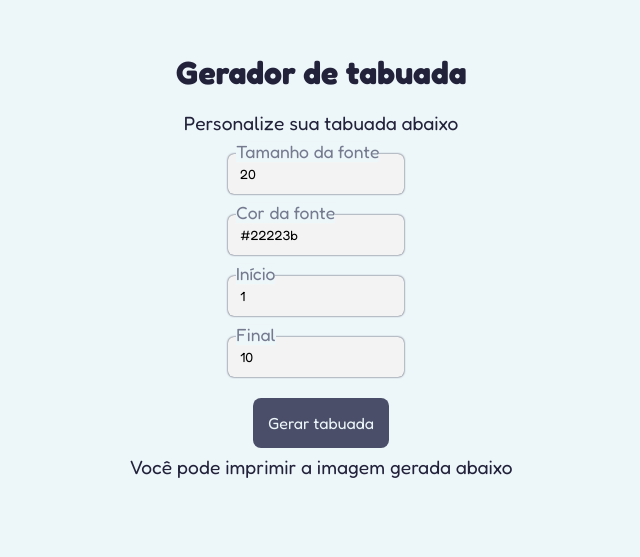
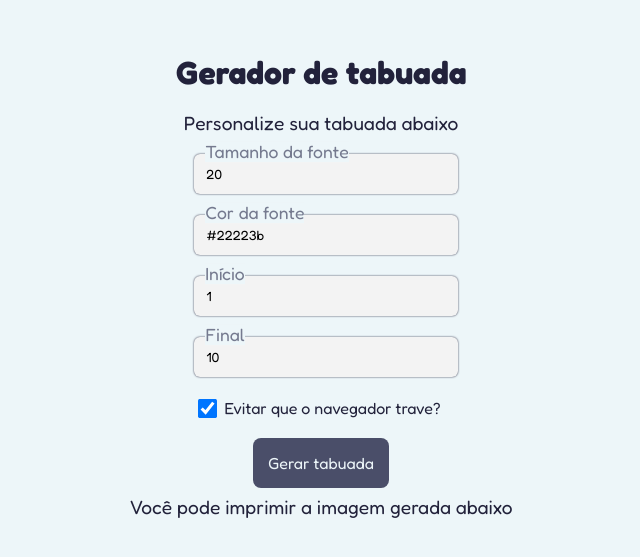
Before and after one commit to Victoreisdavid/gerador-de-tabuada, a Next.js app: page / in a window 1280 px wide. Shown: the part 107-664 px from the top of the page, without its empty margins (319-959 px from the left). Built offline with nearby package versions, Linux system fonts and the light colour scheme.

Commit message:
Adicionado verificação de limite do canvas

```diff
--- a/package.json
+++ b/package.json
@@ -18,6 +18,7 @@
   },
   "homepage": "https://github.com/Victoreisdavid/gerador-de-tabuada#readme",
   "dependencies": {
+    "canvas-size": "^1.2.5",
     "next": "^12.1.0",
     "react": "^17.0.2",
     "react-dom": "^17.0.2"
--- a/pages/index.js
+++ b/pages/index.js
@@ -1,5 +1,6 @@
 import Head from "next/head";
 import { useEffect } from "react";
+import canvasSize from "canvas-size";
 
 /**
  * Gera uma tabuada
@@ -32,15 +33,32 @@ export default function Main() {
                 }, 50)
             })
         }
+        /**
+         * Testa o tamanho do canvas para ver se não atingiu o limite.
+         * @param {Boolean} avoidCrashes Define se a opção de evitar crashes está ativada.
+         * @param {Number} canvasWidth Largura do canvas
+         * @param {Number} canvasHeight Altura do canvas
+         * @returns {Boolean} Se o canvas é válido ou não
+         */
+        function Test(avoidCrashes, canvasWidth, canvasHeight) {
+            if(avoidCrashes) {
+                /* Verificando se o tamanho não passa do limite imposto pelo navegador */
+                const isValid = canvasSize.test({
+                    width: canvasWidth,
+                    height: canvasHeight
+                })
+                return isValid
+            } else {
+                return true
+            }
+        }
         generateButton.addEventListener("click", async () => {
             let Time = Date.now()
             const min = Number(document.querySelector("#minimum")?.value) || 1
             const max = Number(document.querySelector("#maximum")?.value) || 10
             const fontSize = Number(document.querySelector("#font-size")?.value) || 20
             const fontColor = document.querySelector("#font-color")?.value || "#22223b"
-            if(max > 500) {
-                return alert("O valor máximo permitido é 500, acima disso a imagem pode bugar.")
-            }
+            const avoidCrashes = document.querySelector("#avoid-crash").checked
             if(max < min) {
                 return alert("O valor mínimo é maior que o máximo")
             }
@@ -63,13 +81,13 @@ export default function Main() {
             let canvasWidth = 0
 
             /* Colocando os resultados na variável texts */
+            let t = null
             for(const key of keys) {
                 const results = operations[key]
                 const resultsKeys = Object.keys(results)
                 if(!firstY) {
                     firstY = y
                 }
-                let t = null
                 for(const resultKey of resultsKeys) {
                     const result = operations[key][resultKey]
                     const txt = `${key} x ${resultKey} = ${result}`
@@ -86,8 +104,8 @@ export default function Main() {
                     rows += 1
                     y = firstY
                     x += ctx.measureText(t).width + fontSize
-                    if(x + fontSize >= canvasWidth) {
-                        canvasWidth += (ctx.measureText(t).width + fontSize) * 2
+                    if(x + fontSize * 1.7 >= canvasWidth) {
+                        canvasWidth += (ctx.measureText(t).width + fontSize) * 1.8
                     }
                 } else {
                     rows = 0
@@ -95,6 +113,18 @@ export default function Main() {
                     y += fontSize
                     firstY = null
                 }
+            }
+
+            if(!Test(avoidCrashes, canvasWidth, canvasHeight)) {
+                image_container.innerHTML = "<p style=\"text-align: center; color: red\">Seu navegador foi protegido de um possível crash! <br/> A imagem ficou simplesmente gigante. Diminua o tamanho da fonte ou os números da tabuada e tente novamente. <br /> Você pode desmarcar a checkbox \"Evitar que o navegador trave?\" para que seu navegador não seja protegido. Mas lembre-se que isso pode bugar seu navegador e levar ele a crashar.</p>"
+                return;
+            }
+
+            const outerElement = texts.filter(txt => txt.x + fontSize * 1.7 >= canvasWidth)
+            const largest = [...texts].sort((a, b) => b.x - a.x)[0].x
+
+            if(outerElement) {
+                canvasWidth += largest / 6
             }
 
             /* Definindo altura e largura */
@@ -121,7 +151,7 @@ export default function Main() {
         <>
             <Head>
                 <title>Gerador de tabuada</title>
-                <meta name="description" content="Gere tabuadas prontas do 0 até o 500 em um piscar de olhos!"/>
+                <meta name="description" content="Gere tabuadas prontas em um piscar de olhos!"/>
                 <meta name="robots" content="index, follow"/>
             </Head>
             <header>
@@ -144,7 +174,14 @@ export default function Main() {
                     <div className="placeholder">
                         Final
                     </div>
+                    <div id="checkbox-container" title="Impede a geração de imagens gigantes que podem crashar seu navegador">
+                        <input type="checkbox" defaultChecked={true} id="avoid-crash" name="avoid-crash"/>
+                        <label htmlFor="avoid-crash">
+                            Evitar que o navegador trave?
+                        </label>
+                    </div>
                 </div>
+                <br />
                 <button id="generate">
                     Gerar tabuada
                 </button>
--- a/styles/global.css
+++ b/styles/global.css
@@ -49,22 +49,23 @@ button {
     cursor: pointer;
 }
 
-input {
+input[type=number], input[type=text] {
+    width: 100%;
     display: block;
+    margin-left: -7px;
     padding: 12px;
-    margin-right: 10px;
     border: none;
     border-radius: 6px;
     box-shadow: 0px 0px 2px 0px var(--color1);
     background-color: #f3f3f3;
 }
 
-input:focus {
+input[type=number]:focus, input[type=text]:focus {
     outline: none;
 }
 
-input::-webkit-outer-spin-button,
-input::-webkit-inner-spin-button {
+input[type=number]::-webkit-outer-spin-button,
+input[type=number]::-webkit-inner-spin-button {
   -webkit-appearance: none;
   margin: 0;
 }
@@ -73,13 +74,23 @@ input[type=number] {
   -moz-appearance: textfield;
 }
 
+input[type=checkbox] {
+    margin-right: 10px;
+    transform: scale(1.5);
+    box-shadow: none;
+}
+
+input[type=checkbox]:focus {
+    outline: none;
+    box-shadow: none;
+}
 
 .placeholder {
     width: fit-content;
+    margin-left: 4px;
     transform: translateY(-252%);
     background-color: var(--color3);
     color: var(--color4);
-    margin-left: 8px;
     font-size: 1.1em;
 }
 
@@ -90,6 +101,11 @@ main p {
 canvas {
     display: block;
     margin: auto;
+}
+
+#checkbox-container {
+    display: flex;
+    align-items: center;
 }
 
 #loading {
```
Also changed, not shown: 1 other file (tests, documents, lock files or other folders).
